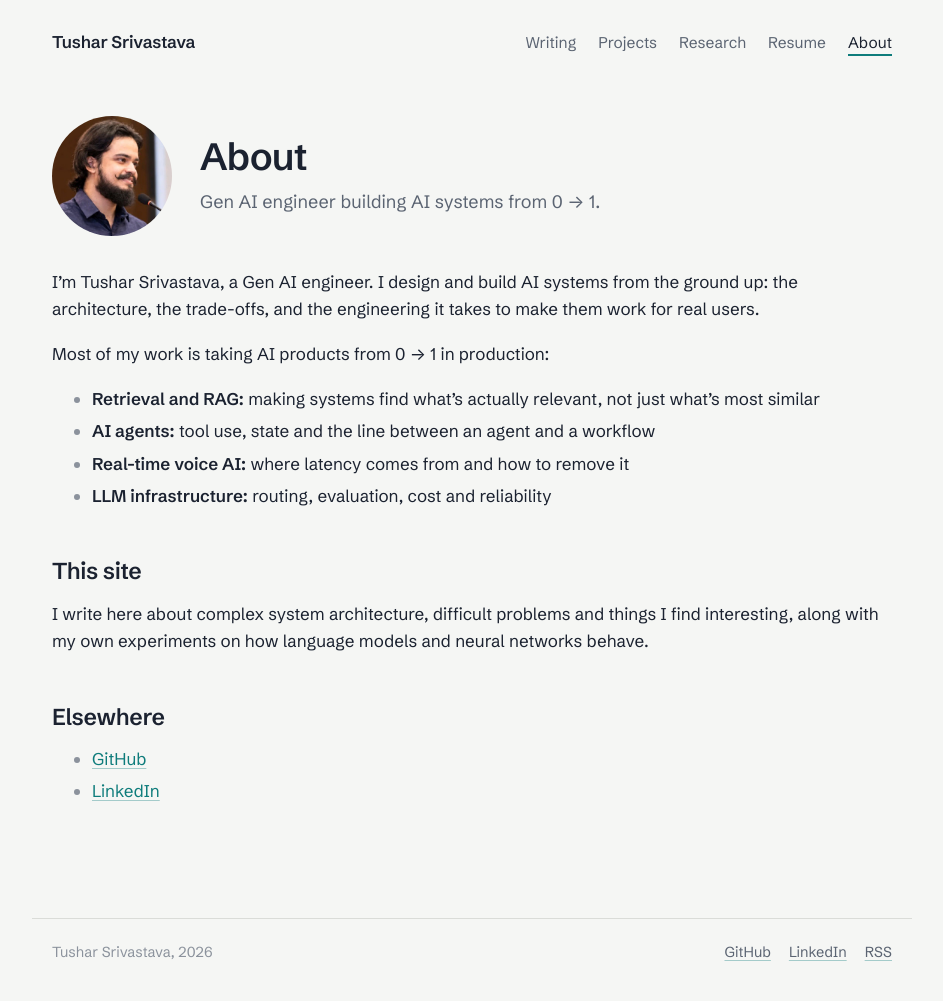
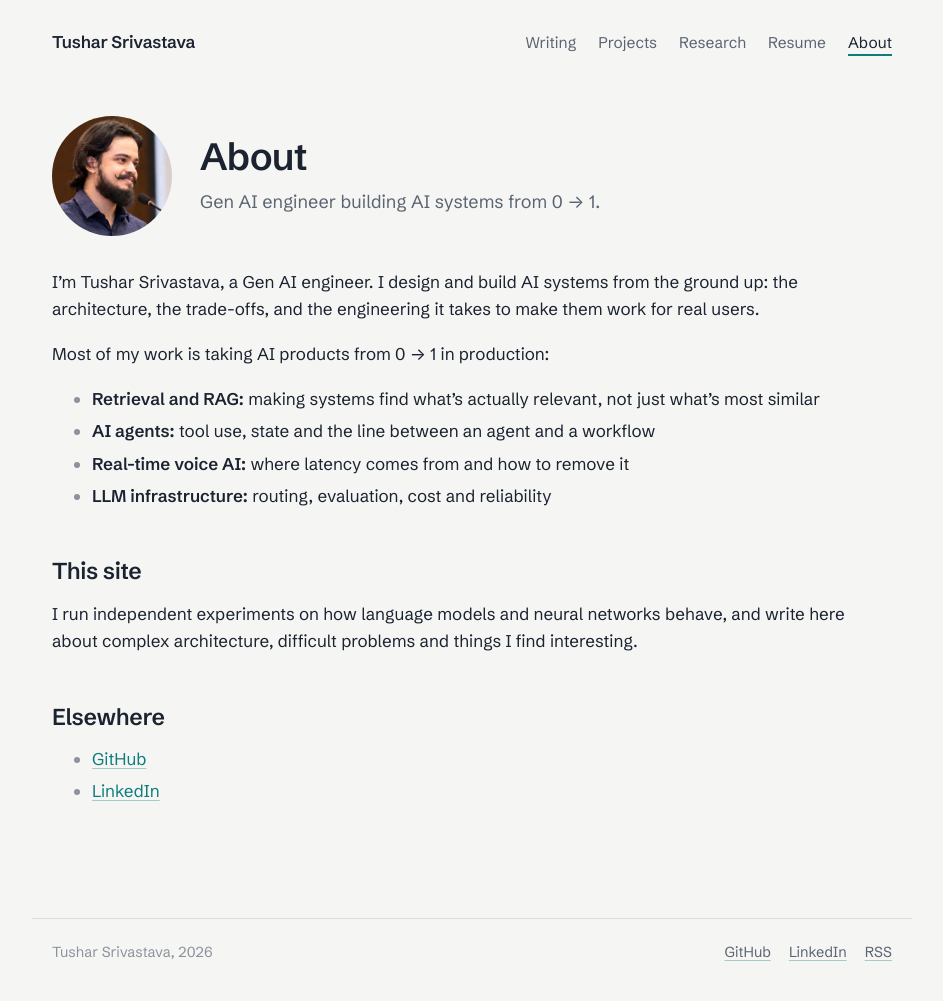
Before and after one commit to TusharSrivastva/TusharSrivastva.github.io, a Jekyll site: the page built from about.md, in a window 1280 px wide. Shown: the whole page, without its empty margins (168-1111 px from the left). Built offline with Jekyll 4.4.1, drawn with Linux system fonts in a browser that asks for light colours.

Commit message:
Intro: keep experiments line, add writing topics

```diff
--- a/about.md
+++ b/about.md
@@ -17,7 +17,7 @@ Most of my work is taking AI products from 0 → 1 in production:
 
 ## This site
 
-I write here about complex system architecture, difficult problems and things I find interesting, along with my own experiments on how language models and neural networks behave.
+I run independent experiments on how language models and neural networks behave, and write here about complex architecture, difficult problems and things I find interesting.
 
 ## Elsewhere
 
--- a/index.html
+++ b/index.html
@@ -7,7 +7,7 @@ title: Tushar Srivastava
   <div>
     <h1>Tushar Srivastava</h1>
     <p>I'm a Gen AI engineer. I build AI products end to end, from the system architecture to running them in production for real users.</p>
-    <p>Outside of work, I write about complex system architecture, difficult problems and things I find interesting, and run my own experiments on how language models and neural networks behave.</p>
+    <p>Outside of work, I run independent experiments on how language models and neural networks behave, and write about complex architecture, difficult problems and things I find interesting.</p>
     <div class="links">
       <a href="{{ site.links.github }}">GitHub</a>
       <a href="{{ site.links.linkedin }}">LinkedIn</a>
```
